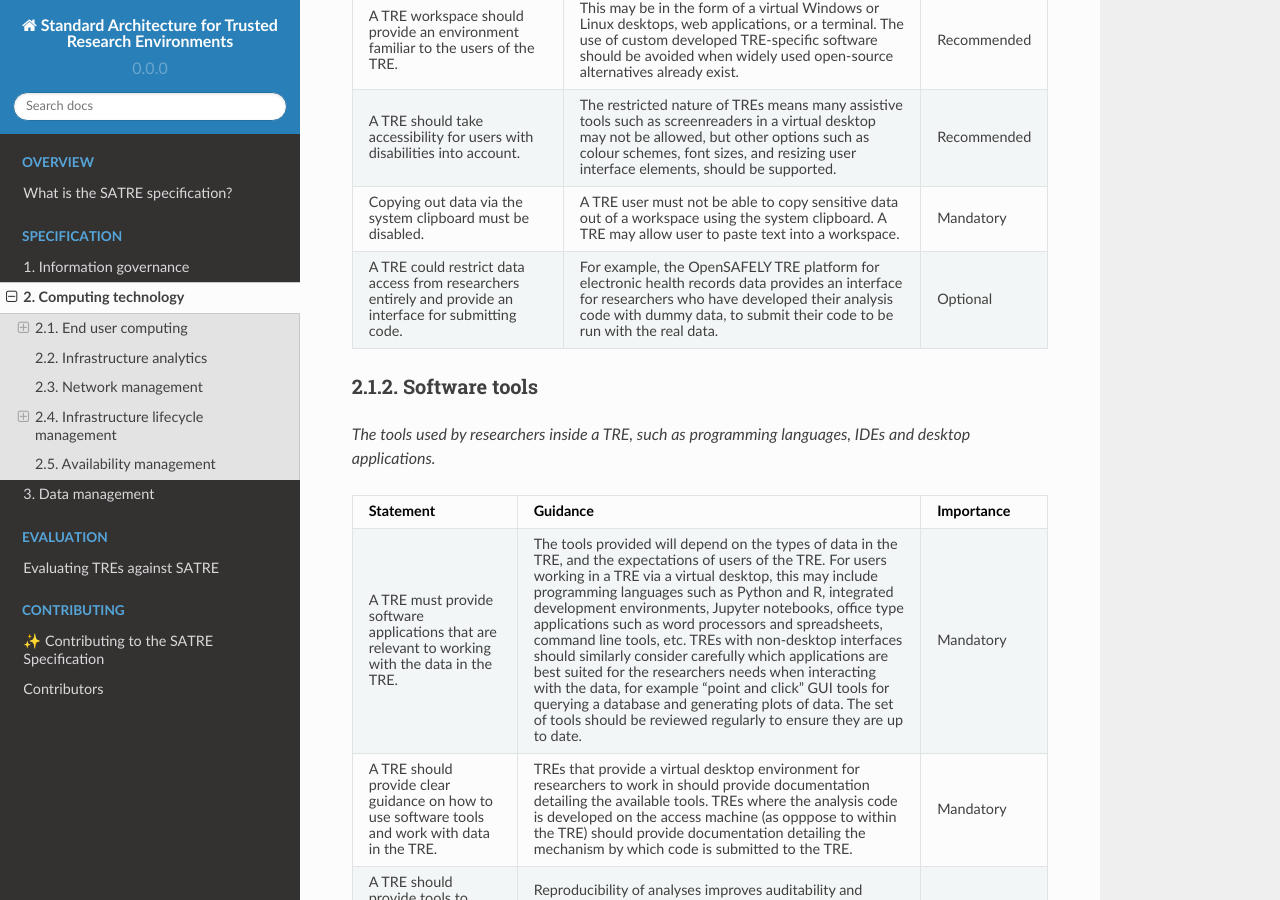
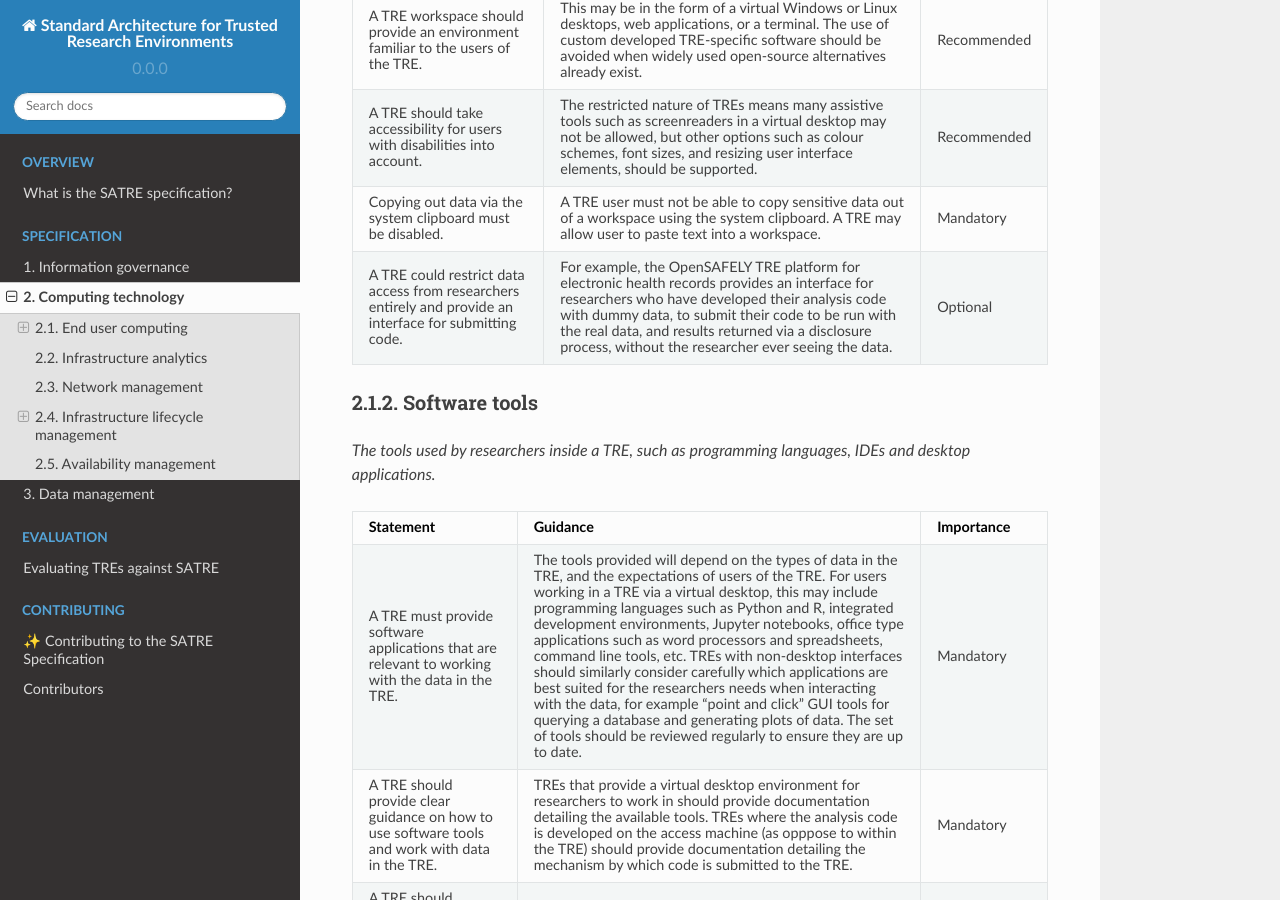
Before and after one commit to sa-tre/satre-specification, a Sphinx documentation site: the page built from docs/source/pillars/computing_technology.md, in a window 1280 px wide and 900 px high, scrolled down 1064 px. Built offline with Sphinx 7.4.7 and the Read the Docs theme 2.0.0, drawn with Linux system fonts in a browser that asks for light colours.

Commit message:
Update docs/source/pillars/computing_technology.md
Co-authored-by: Simon Li <orpheus+devel@gmail.com>

````diff
--- a/docs/source/pillars/computing_technology.md
+++ b/docs/source/pillars/computing_technology.md
@@ -44,7 +44,7 @@ _The interfaces used for interacting with the TRE management system and the TRE
     A TRE may allow user to paste text into a workspace.
   - Mandatory
 * - A TRE could restrict data access from researchers entirely and provide an interface for submitting code.
-  - For example, the OpenSAFELY TRE platform for electronic health records data provides an interface for researchers who have developed their analysis code with dummy data, to submit their code to be run with the real data.
+  - For example, the OpenSAFELY TRE platform for electronic health records provides an interface for researchers who have developed their analysis code with dummy data, to submit their code to be run with the real data, and results returned via a disclosure process, without the researcher ever seeing the data.
   - Optional
 ```
 
````
